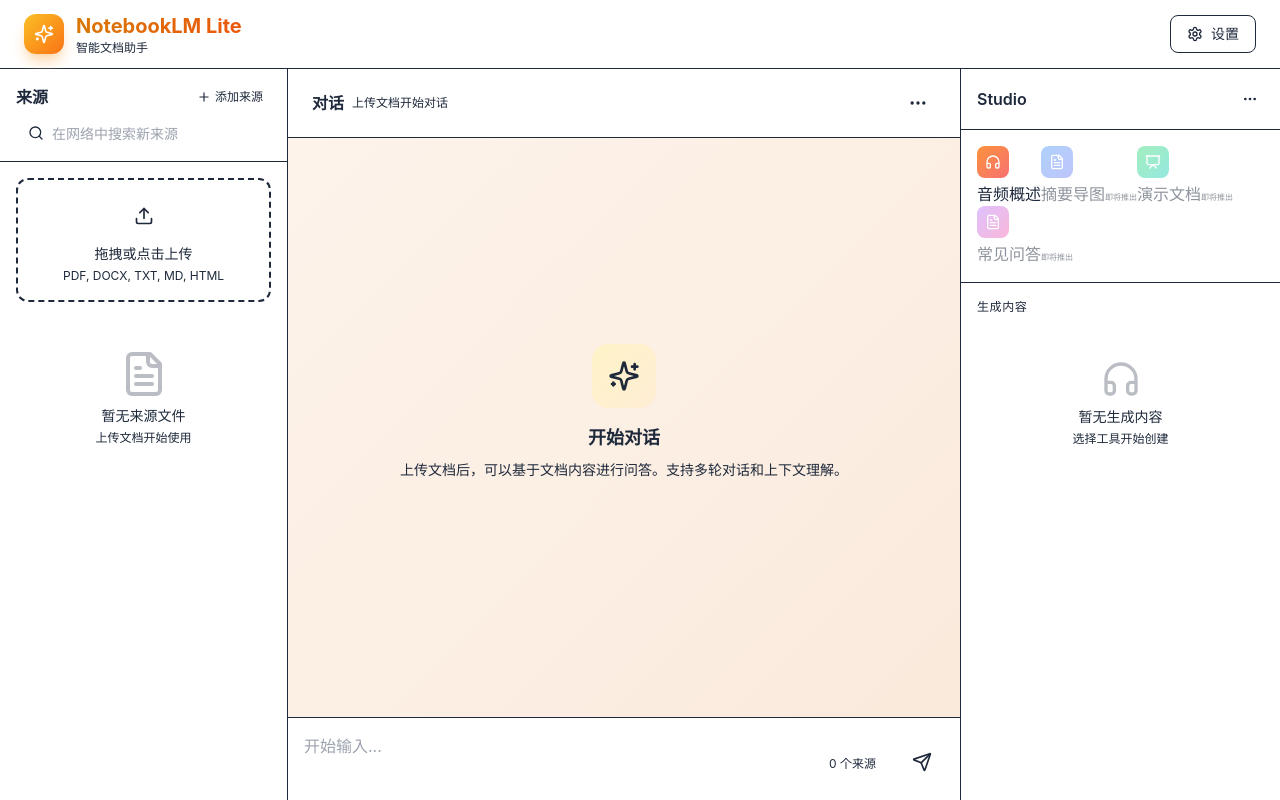
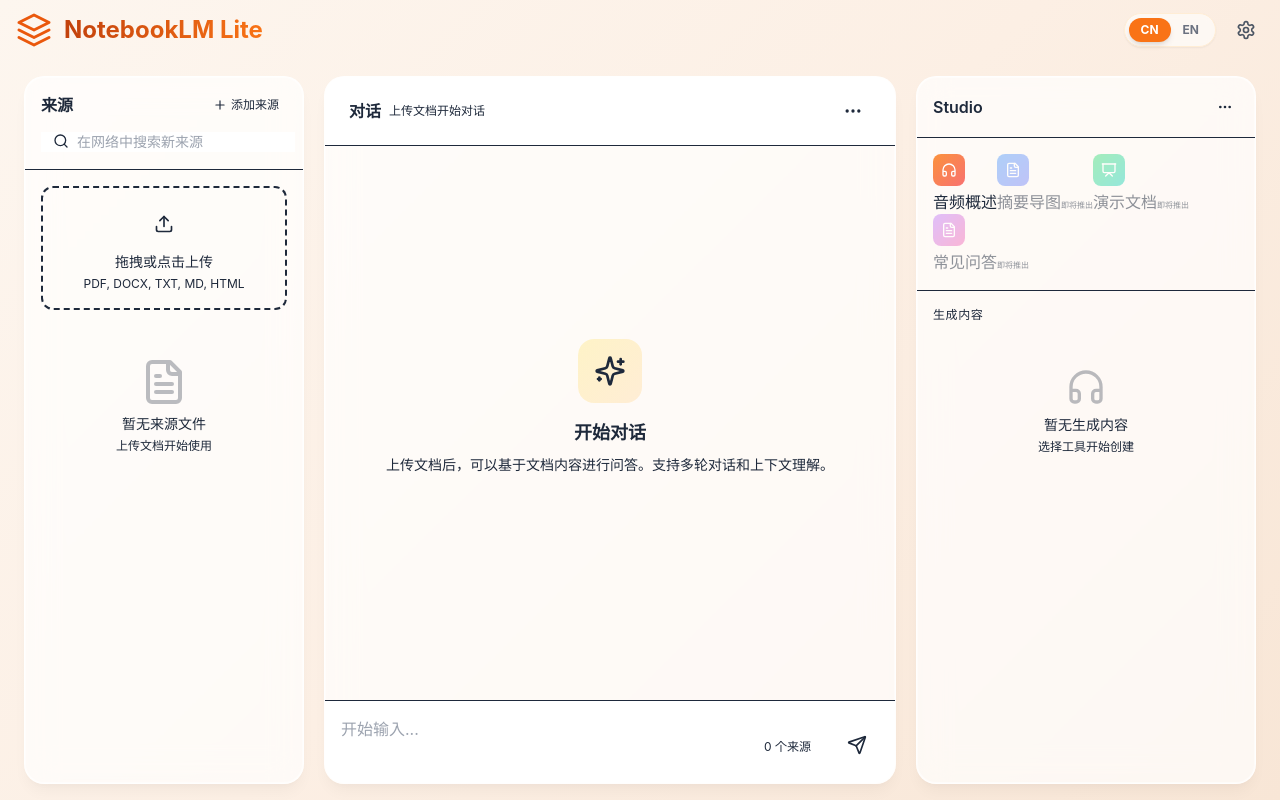
Before and after one commit to LRriver/NotebookLM-Lite, a React (Vite) app in the folder frontend/: page / in a window 1280 px wide. Built offline with nearby package versions, Linux system fonts and the light colour scheme.

Commit message:
feat(frontend): add language context and CN/EN switcher

```diff
--- a/frontend/src/App.tsx
+++ b/frontend/src/App.tsx
@@ -1,9 +1,69 @@
-import React, { useState } from 'react';
+import React, { useState, createContext, useContext } from 'react';
 import { SourcePanel } from './components/SourcePanel';
 import { ChatPanel } from './components/ChatPanel';
 import { StudioPanel } from './components/StudioPanel';
 import { ConfigModal } from './components/ConfigModal';
-import { Settings, Sparkles } from 'lucide-react';
+import { Settings } from 'lucide-react';
+
+// Language Context
+export type Language = 'zh' | 'en';
+export const LanguageContext = createContext<{ lang: Language; setLang: (l: Language) => void }>({
+    lang: 'zh',
+    setLang: () => { }
+});
+export const useLanguage = () => useContext(LanguageContext);
+
+// Translations
+export const translations = {
+    zh: {
+        sources: '来源',
+        chat: '对话',
+        studio: '工作室',
+        generatedContent: '已生成内容',
+        searchPlaceholder: '搜索来源...',
+        dragDropText: '将文件拖放到此处，或点击选择',
+        addSource: '添加来源',
+        startChat: '开始对话',
+        inputPlaceholder: '询问有关您的文档的问题...',
+        noContent: '暂无生成内容',
+        tools: {
+            podcast: '播客',
+            mindmap: '思维导图',
+            ppt: '演示文稿',
+            faq: '常见问题'
+        },
+        duration: '时长',
+        generatePodcast: '生成播客',
+        quick: '快速',
+        standard: '标准',
+        detailed: '详细',
+        deepDive: '深度'
+    },
+    en: {
+        sources: 'Sources',
+        chat: 'Chat',
+        studio: 'Studio',
+        generatedContent: 'Generated Content',
+        searchPlaceholder: 'Search sources...',
+        dragDropText: 'Drag and drop files here, or click to select',
+        addSource: 'Add Source',
+        startChat: 'Start Chat',
+        inputPlaceholder: 'Ask a question about your documents...',
+        noContent: 'No content generated yet',
+        tools: {
+            podcast: 'Podcast',
+            mindmap: 'Mind Map',
+            ppt: 'PPT',
+            faq: 'FAQ'
+        },
+        duration: 'Duration',
+        generatePodcast: 'Generate Podcast',
+        quick: 'Quick',
+        standard: 'Standard',
+        detailed: 'Detailed',
+        deepDive: 'Deep Dive'
+    }
+};
 
 export interface ApiConfig {
     textProvider: 'openai' | 'google';
@@ -13,6 +73,7 @@ export interface ApiConfig {
     speechProvider: 'openai' | 'dashscope';
     speechApiKey: string;
     speechBaseUrl: string;
+    speechModel: string;
 }
 
 export interface UploadedFile {
@@ -26,7 +87,7 @@ export interface UploadedFile {
 
 export interface GeneratedContent {
     id: string;
-    type: 'podcast' | 'ppt' | 'summary';
+    type: 'podcast' | 'ppt' | 'mindmap';
     title: string;
     createdAt: Date;
     audioUrl?: string;
@@ -34,6 +95,7 @@ export interface GeneratedContent {
 }
 
 function App() {
+    const [lang, setLang] = useState<Language>('zh');
     const [files, setFiles] = useState<UploadedFile[]>([]);
     const [generatedContents, setGeneratedContents] = useState<GeneratedContent[]>([]);
     const [showConfig, setShowConfig] = useState(false);
@@ -41,13 +103,15 @@ function App() {
         textProvider: 'openai',
         textApiKey: '',
         textBaseUrl: '',
-        textModel: 'gpt-4o',
+        textModel: '',
         speechProvider: 'openai',
         speechApiKey: '',
-        speechBaseUrl: ''
+        speechBaseUrl: '',
+        speechModel: ''
     });
 
-    // 获取成功上传的文档ID列表
+    const t = translations[lang];
+
     const documentIds = files
         .filter(f => f.status === 'success' && f.docId)
         .map(f => f.docId!);
@@ -57,34 +121,54 @@ function App() {
     };
 
     return (
-        <div className="h-screen flex flex-col bg-[var(--bg-primary)]">
+        <LanguageContext.Provider value={{ lang, setLang }}>
+            <div className="app-container">
                 {/* Header */}
-            <header className="flex items-center justify-between px-6 py-3 border-b border-[var(--border-light)] bg-white">
-                <div className="flex items-center gap-3">
-                    <div className="flex items-center justify-center w-10 h-10 rounded-xl bg-gradient-to-br from-amber-400 to-orange-500 shadow-lg shadow-orange-200">
-                        <Sparkles className="w-5 h-5 text-white" />
+                <header className="app-header">
+                    <div className="logo-container">
+                        {/* SVG Logo - Three Stacked Layers */}
+                        <div className="w-9 h-9 flex items-center justify-center">
+                            <svg viewBox="0 0 24 24" fill="none" xmlns="http://www.w3.org/2000/svg" className="w-full h-full text-orange-600">
+                                <path d="M12 2L2 7L12 12L22 7L12 2Z" stroke="currentColor" strokeWidth="2" strokeLinecap="round" strokeLinejoin="round" />
+                                <path d="M2 12L12 17L22 12" stroke="currentColor" strokeWidth="2" strokeLinecap="round" strokeLinejoin="round" />
+                                <path d="M2 17L12 22L22 17" stroke="currentColor" strokeWidth="2" strokeLinecap="round" strokeLinejoin="round" />
+                            </svg>
                         </div>
-                    <div>
-                        <h1 className="text-xl font-bold bg-gradient-to-r from-amber-600 to-orange-600 bg-clip-text text-transparent">
+                        <h1 className="text-2xl font-bold bg-clip-text text-transparent bg-gradient-to-r from-orange-700 to-orange-500">
                             NotebookLM Lite
                         </h1>
-                        <p className="text-xs text-[var(--warm-500)]">智能文档助手</p>
                     </div>
+
+                    <div className="flex items-center gap-3">
+                        {/* Language Switcher */}
+                        <div className="flex items-center bg-white/60 backdrop-blur-sm rounded-full p-1 border border-orange-100 shadow-sm">
+                            <button
+                                onClick={() => setLang('zh')}
+                                className={`px-3 py-1 text-xs font-bold rounded-full transition-all ${lang === 'zh' ? 'bg-orange-500 text-white shadow-md' : 'text-gray-500 hover:bg-orange-50'}`}
+                            >
+                                CN
+                            </button>
+                            <button
+                                onClick={() => setLang('en')}
+                                className={`px-3 py-1 text-xs font-bold rounded-full transition-all ${lang === 'en' ? 'bg-orange-500 text-white shadow-md' : 'text-gray-500 hover:bg-orange-50'}`}
+                            >
+                                EN
+                            </button>
                         </div>
 
                         <button
                             onClick={() => setShowConfig(true)}
-                    className="flex items-center gap-2 px-4 py-2 rounded-lg border border-[var(--border-light)] hover:bg-[var(--bg-hover)] transition-colors"
+                            className="p-2 hover:bg-orange-100 rounded-full transition-colors text-gray-600"
                         >
-                    <Settings className="w-4 h-4 text-[var(--warm-500)]" />
-                    <span className="text-sm text-[var(--warm-600)]">设置</span>
+                            <Settings size={20} />
                         </button>
+                    </div>
                 </header>
 
-            {/* Main Content - Three Column Layout */}
-            <div className="flex-1 flex overflow-hidden">
+                {/* Main Content */}
+                <main className="app-main">
                     {/* Left Panel - Sources */}
-                <div className="w-72 border-r border-[var(--border-light)] bg-white flex flex-col">
+                    <div className="panel panel-left">
                         <SourcePanel
                             files={files}
                             onFilesChange={setFiles}
@@ -92,7 +176,7 @@ function App() {
                     </div>
 
                     {/* Center Panel - Chat */}
-                <div className="flex-1 flex flex-col bg-[var(--bg-primary)]">
+                    <div className="panel panel-center">
                         <ChatPanel
                             documentIds={documentIds}
                             config={config}
@@ -100,7 +184,7 @@ function App() {
                     </div>
 
                     {/* Right Panel - Studio */}
-                <div className="w-80 border-l border-[var(--border-light)] bg-white flex flex-col">
+                    <div className="panel panel-right">
                         <StudioPanel
                             documentIds={documentIds}
                             config={config}
@@ -108,7 +192,7 @@ function App() {
                             onContentGenerated={handlePodcastGenerated}
                         />
                     </div>
-            </div>
+                </main>
 
                 {/* Config Modal */}
                 {showConfig && (
@@ -119,6 +203,7 @@ function App() {
                     />
                 )}
             </div>
+        </LanguageContext.Provider>
     );
 }
 
```
Lines whose indentation alone changed are shown as unchanged.
